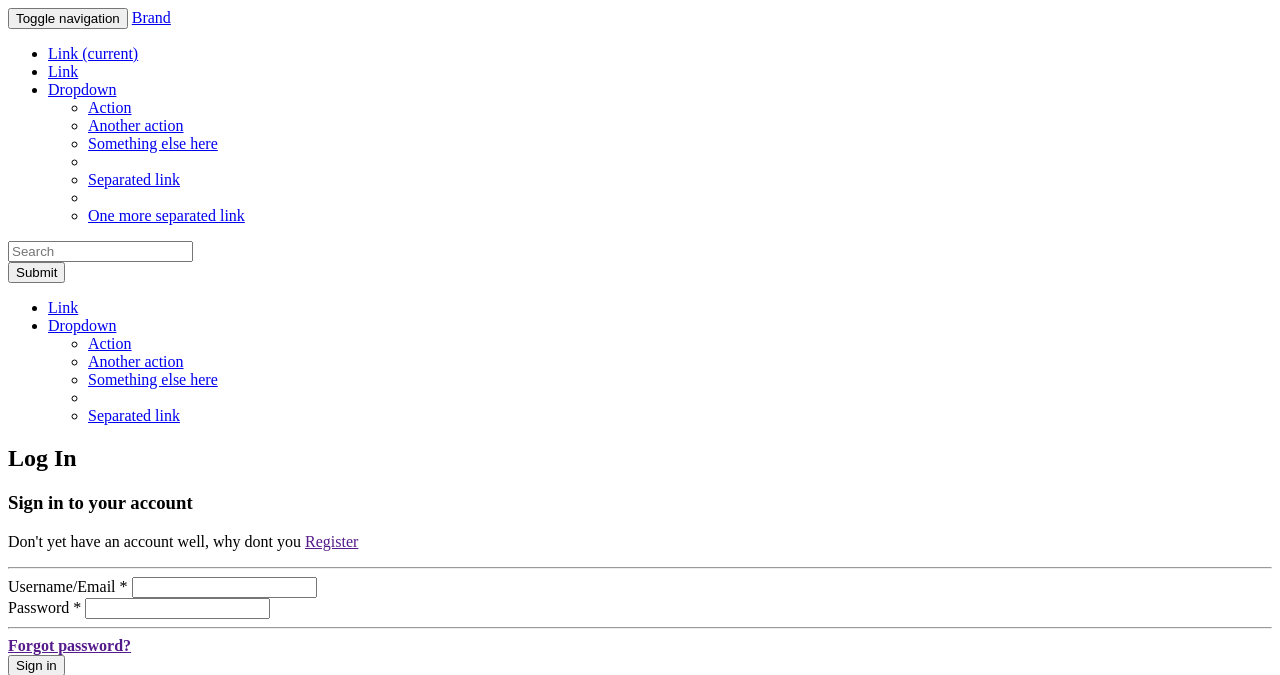
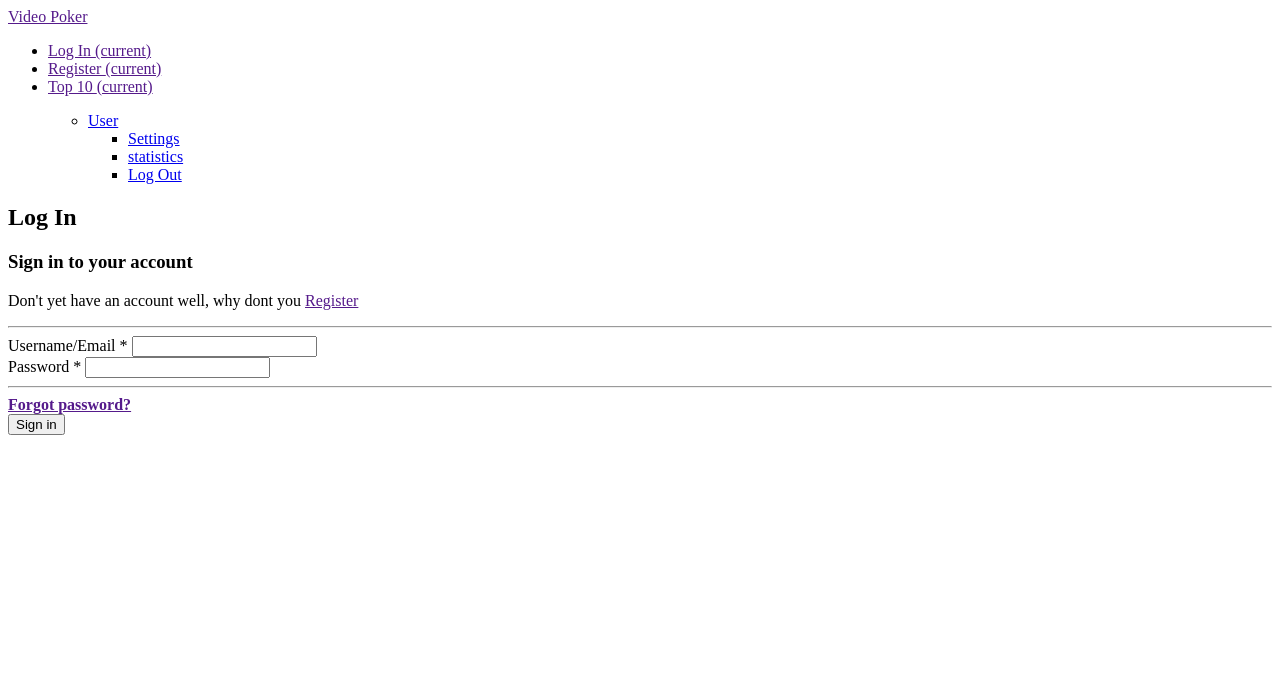
Before and after one commit to TheDanielz3/weblogicmvc, a PHP site: the page made by webapp/view/home/login.phtml in a window 1280 px wide. Shown: the top 675 px of the page. Run offline with PHP 8.4, Linux system fonts and the light colour scheme; the template is opened without the code that fills it, so the values that code supplies are empty; some libraries are stand-ins or nearby versions.

Commit message:
Register
changed register form so it's functional

```diff
--- a/webapp/controller/UserController.php
+++ b/webapp/controller/UserController.php
@@ -4,7 +4,7 @@
 use ArmoredCore\WebObjects\Redirect;
 use ArmoredCore\WebObjects\View;
 use ArmoredCore\Interfaces\ResourceControllerInterface;
-use User;
+
 /**
  * Created by PhpStorm.
  * User: smendes
@@ -26,7 +26,8 @@
 
         $new = new User();
         $new->username = $_POST["username"];
-        $new->password = $_POST["password"];
+        $pass=$_POST["password"];
+        $new->password = sha1($pass);
         $new->fullname = $_POST["fullname"];
         $time= strtotime ( $_POST["datebirth"]);
         $date = date('Y-m-d',$time);
--- a/webapp/router.php
+++ b/webapp/router.php
@@ -22,7 +22,8 @@
 
 Router::post('home/submitlogin','HomeController/submitlogin');
 
-Router::get('user/register','UserController/register');
+Router::get('home/register','HomeController/register');
+router::post('user/register','UserController/register');
 Router::get('user/edit','UserController/edit');
 
 Router::get('user/','UserController/index');
--- a/webapp/view/layout/header.phtml
+++ b/webapp/view/layout/header.phtml
@@ -10,6 +10,8 @@
 <head>
     <meta charset="utf-8">
     <meta name="author"  content="João Santos / Kevin Carvalho">
+    <script src="https://ajax.googleapis.com/ajax/libs/jquery/3.2.1/jquery.min.js"></script>
+    <script src="https://maxcdn.bootstrapcdn.com/bootstrap/3.3.7/js/bootstrap.min.js"></script>
 
     <title>VIdeo Poker</title>
 
@@ -19,52 +21,38 @@
 <nav class="navbar navbar-inverse">
     <div class="container-fluid">
         <!-- Brand and toggle get grouped for better mobile display -->
+
         <div class="navbar-header">
-            <button type="button" class="navbar-toggle collapsed" data-toggle="collapse" data-target="#bs-example-navbar-collapse-1" aria-expanded="false">
-                <span class="sr-only">Toggle navigation</span>
-                <span class="icon-bar"></span>
-                <span class="icon-bar"></span>
-                <span class="icon-bar"></span>
-            </button>
-            <a class="navbar-brand" href="#">Brand</a>
+
+            <a class="navbar-brand" href="<?= Url::toRoute('home/index')?>">Video Poker</a>
         </div>
 
         <!-- Collect the nav links, forms, and other content for toggling -->
         <div class="collapse navbar-collapse" id="bs-example-navbar-collapse-1">
             <ul class="nav navbar-nav">
-                <li class="active"><a href="#">Link <span class="sr-only">(current)</span></a></li>
-                <li><a href="#">Link</a></li>
-                <li class="dropdown">
-                    <a href="#" class="dropdown-toggle" data-toggle="dropdown" role="button" aria-haspopup="true" aria-expanded="false">Dropdown <span class="caret"></span></a>
-                    <ul class="dropdown-menu">
-                        <li><a href="#">Action</a></li>
-                        <li><a href="#">Another action</a></li>
-                        <li><a href="#">Something else here</a></li>
-                        <li role="separator" class="divider"></li>
-                        <li><a href="#">Separated link</a></li>
-                        <li role="separator" class="divider"></li>
-                        <li><a href="#">One more separated link</a></li>
-                    </ul>
-                </li>
+                <li><a href="<?= Url::toRoute('home/login')?>"> Log In <span class="sr-only">(current)</span></a></li>
+                <li><a href="<?= Url::toRoute('home/register')?>"> Register <span class="sr-only">(current)</span></a></li>
+                <li><a href="<?= Url::toRoute('home/top10')?>"> Top 10 <span class="sr-only">(current)</span></a></li>
+
+
             </ul>
-            <form class="navbar-form navbar-left">
-                <div class="form-group">
-                    <input type="text" class="form-control" placeholder="Search">
-                </div>
-                <button type="submit" class="btn btn-default">Submit</button>
-            </form>
+
             <ul class="nav navbar-nav navbar-right">
-                <li><a href="#">Link</a></li>
-                <li class="dropdown">
-                    <a href="#" class="dropdown-toggle" data-toggle="dropdown" role="button" aria-haspopup="true" aria-expanded="false">Dropdown <span class="caret"></span></a>
-                    <ul class="dropdown-menu">
-                        <li><a href="#">Action</a></li>
-                        <li><a href="#">Another action</a></li>
-                        <li><a href="#">Something else here</a></li>
-                        <li role="separator" class="divider"></li>
-                        <li><a href="#">Separated link</a></li>
-                    </ul>
-                </li>
+
+
+                <ul class="nav navbar-nav">
+
+                    <li class="dropdown">
+                        <a class="dropdown-toggle" data-toggle="dropdown" href="#">User
+                            <span class="caret"></span></a>
+                        <ul class="dropdown-menu">
+                            <li><a href="#">Settings</a></li>
+                            <li><a href="#">statistics</a></li>
+                            <li><a href="#">Log Out</a></li>
+                        </ul>
+                    </li>
+
+                </ul>
             </ul>
         </div><!-- /.navbar-collapse -->
     </div><!-- /.container-fluid -->
```
Also changed, not shown: webapp/view/home/register.phtml (renamed from webapp/view/user/register.phtml, +7 -7 lines).
